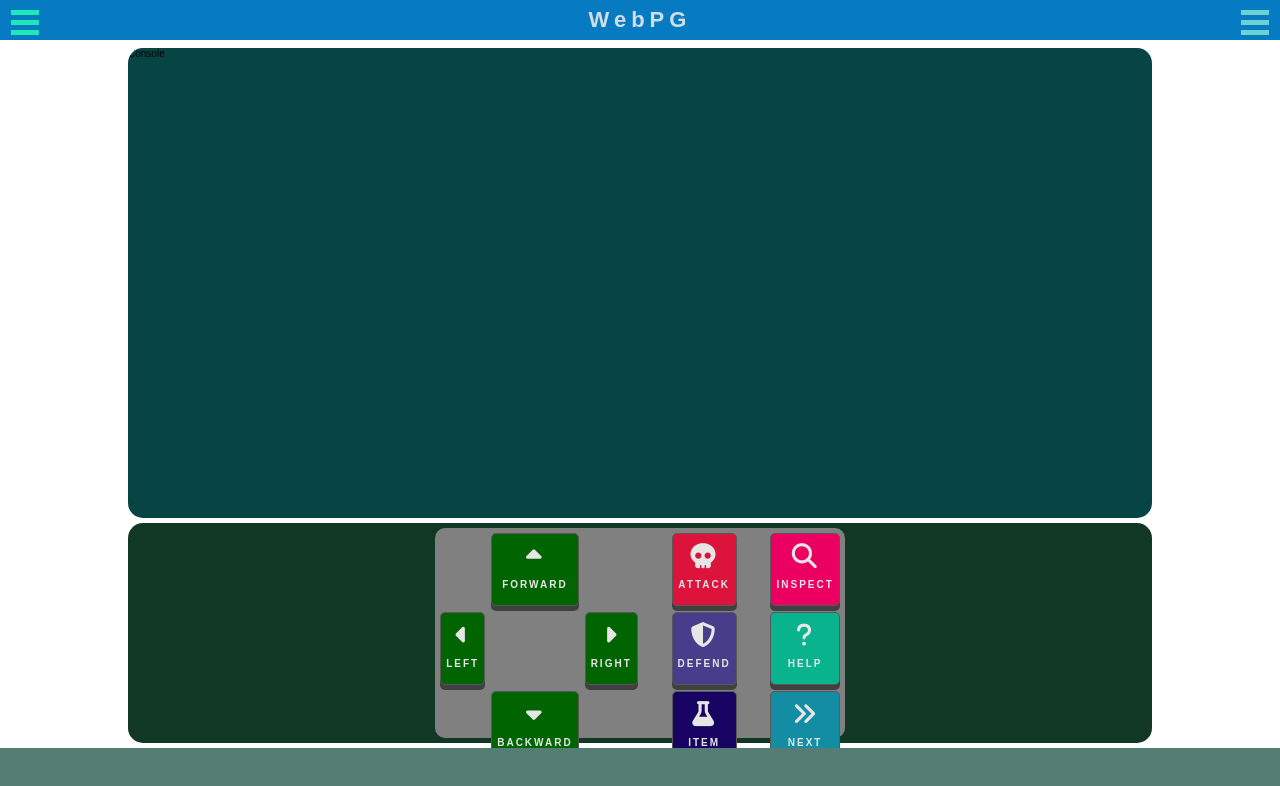
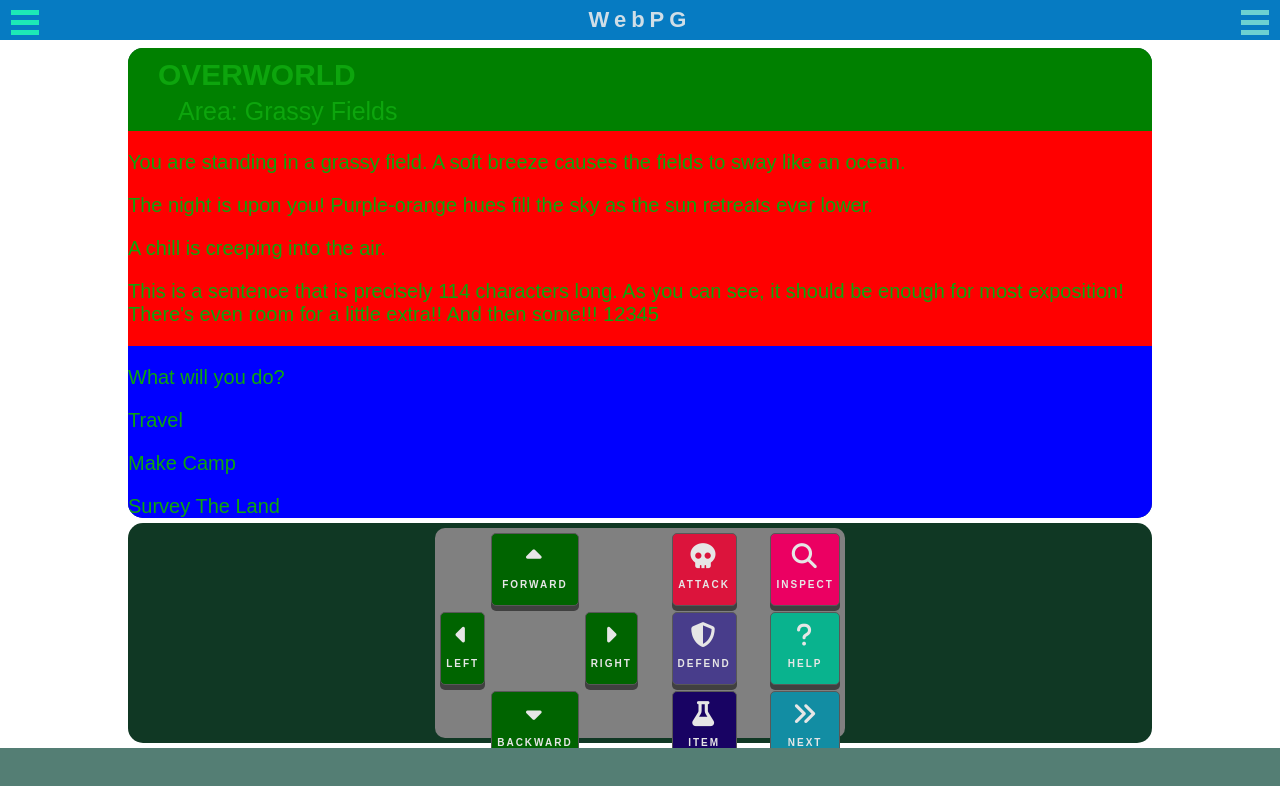
Before and after one commit to BonesTheGhost/WebPG, a plain HTML site: page index.html in a window 1280 px wide. Drawn offline with Linux system fonts and the light colour scheme.

Commit message:
[022-(0.1.2)]:: Console Formatting >> Added a seperate CSS file fo Console styling. Changed Console display to grid for easier styling and output management.

```diff
--- /dev/null
+++ b/consoleStyle.css
@@ -0,0 +1,47 @@
+/* Console CONTENTS styling */
+.console{
+  color: rgb(13, 165, 13);
+  text-decoration:none;
+  font-size: 2rem;
+  display: grid;
+  grid-template-columns: 1fr;
+  grid-template-rows: .25fr 1fr 1fr;
+  grid-template-areas:
+  "overworld"
+  "expose"
+  "playerComms";
+}
+
+.overworld p{
+  background-color: green;
+  grid-area: overworld;
+  font-size: 3rem;
+  margin: 0;
+  padding: 0;
+}
+#ow1{
+  padding-top: 1rem;
+  padding-right: 0rem;
+  padding-bottom: .5rem;
+  padding-left: 3rem;
+  text-transform: uppercase;
+  font-weight: bold;
+}
+#ow2{
+  font-size: 2.5rem;
+  padding-top: 0rem;
+  padding-right: 0rem;
+  padding-bottom: .5rem;
+  padding-left: 5rem;
+}
+
+.expose{
+  background-color: red;
+  grid-area: expose;
+}
+.playerComms{
+  background-color: blue;
+  grid-area: playerComms;
+  display: relative;
+  bottom: 0;
+}
--- a/index.html
+++ b/index.html
@@ -15,6 +15,9 @@
 
   <!--Button Styling for controls-->
   <link rel="stylesheet" href="controlButtons.css">
+
+  <!--Console Styling-->
+  <link rel="stylesheet" href="consoleStyle.css">
 
 </head>
 <body>
@@ -65,8 +68,38 @@
       <!--The global CSS grid for the main game.-->
       <section class="global-grid">
 
+
+
         <!--Console Section For Game Text Output-->
-        <section class="console">Console</section>
+        <section class="console">
+
+          <!-- The Console can take 176 characters with current stylings! -->
+
+          <!--OVERWORLD-->
+          <section class="overworld">
+            <p id="ow1">Overworld</p>
+            <p id="ow2">Area: Grassy Fields</p>
+          </section>
+
+          <!--EXPOSE-->
+          <section class="expose">
+            <p id="exp1">You are standing in a grassy field. A soft breeze causes the fields to sway like an ocean.</p>
+            <p id="exp2">The night is upon you! Purple-orange hues fill the sky as the sun retreats ever lower.</p>
+            <p id="exp3">A chill is creeping into the air.</p>
+            <p id="exp4">This is a sentence that is precisely 114 characters long. As you can see, it should be enough for most exposition! There's even room for a little extra!! And then some!!! 12345</p>
+          </section>
+
+          <section class="playerComms">
+            <p id="com0">What will you do?</p>
+            <p id="com1">Travel</p>
+            <p id="com2">Make Camp</p>
+            <p id="com3">Survey The Land</p>
+            <p id="com4">Use Item</p>
+          </section>
+
+        </section>
+
+
 
         <!--The overall controls container on the main grid level-->
         <section class="controls">
--- a/style.css
+++ b/style.css
@@ -130,7 +130,7 @@ h1{
   right: 25%;
   transform: translateY(100%);
   z-index: 900;
-  background-color: #76f721;
+  background-color: #535353;
   transition: transform .3s;
 }
 /* ========================= */
@@ -147,6 +147,7 @@ h1{
   "controls"
   "footer";
 }
+/* Console WINDOW styling */
 .console{
   grid-area: console;
   display: fixed;
```
